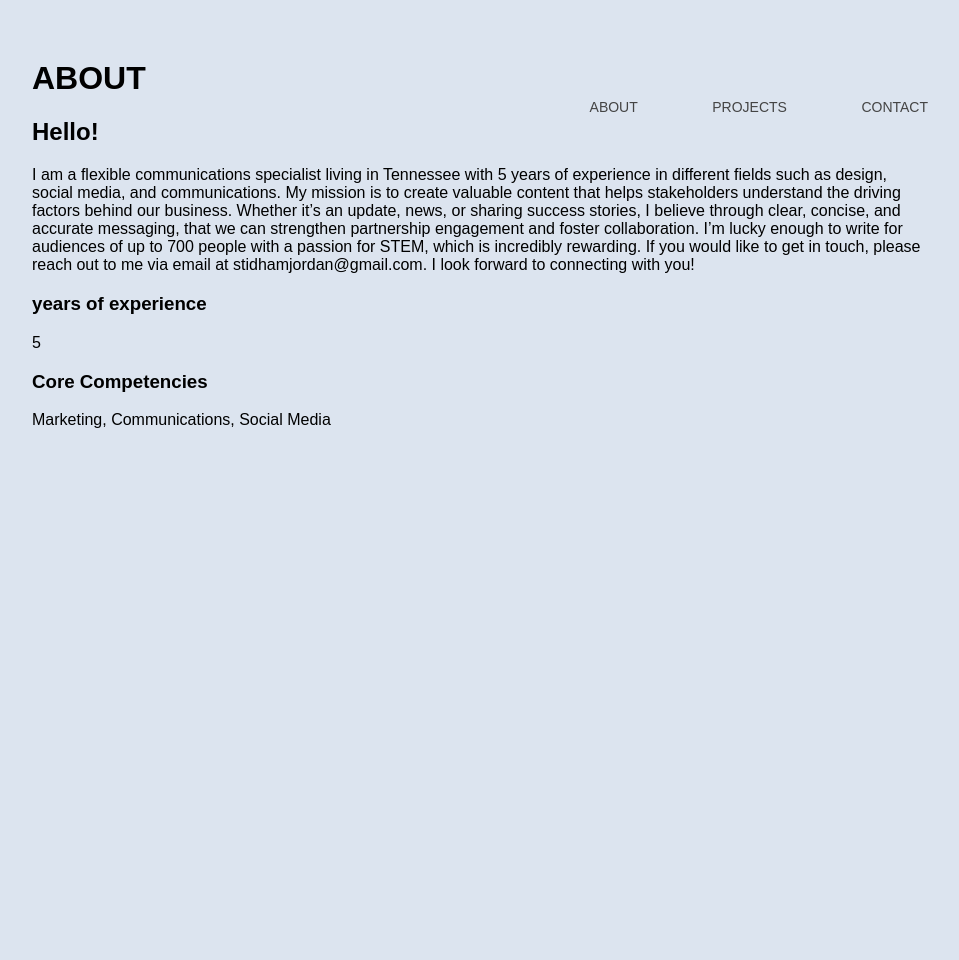
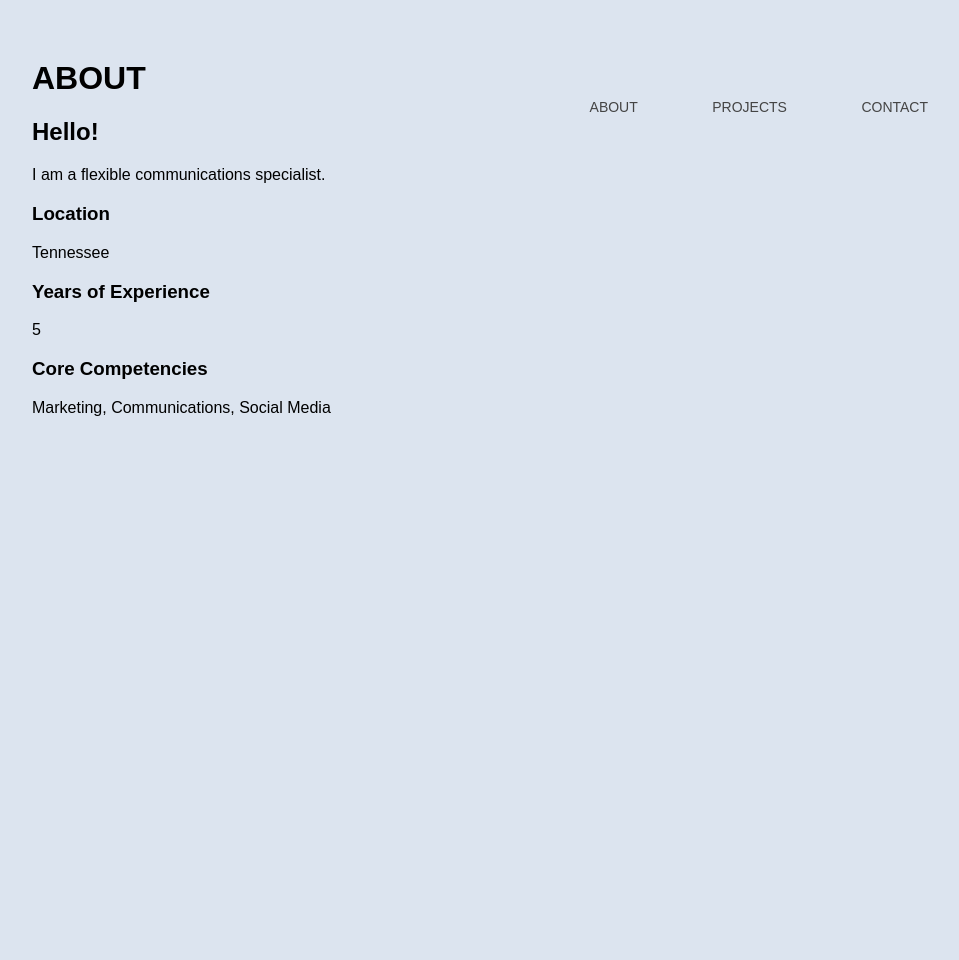
Before and after one commit to jordanstidham/PORTFOLIO, a Jekyll site: the page about.html, which Jekyll copies as it is, in a window 1280 px wide. Shown: the whole page, without its empty margins (160-1119 px from the left). Built offline with Jekyll 4.4.1, drawn with Linux system fonts in a browser that asks for light colours.

Commit message:
Update about.html

```diff
--- a/about.html
+++ b/about.html
@@ -12,8 +12,10 @@
 		</header>
 <h1>ABOUT</h1>
     <h2>Hello!</h2>
-    <p>I am a flexible communications specialist living in Tennessee with 5 years of experience in different fields such as design, social media, and communications. My mission is to create valuable content that helps stakeholders understand the driving factors behind our business. Whether it’s an update, news, or sharing success stories, I believe through clear, concise, and accurate messaging, that we can strengthen partnership engagement and foster collaboration. I’m lucky enough to write for audiences of up to 700 people with a passion for STEM, which is incredibly rewarding. If you would like to get in touch, please reach out to me via email at stidhamjordan@gmail.com. I look forward to connecting with you!</p>
-		<h3>years of experience</h3>
+    <p>I am a flexible communications specialist.
+		<h3>Location</h3>
+		<p>Tennessee</p>
+		<h3>Years of Experience</h3>
 		<p>5</p>
 		<h3>Core Competencies</h3>
 		<p>Marketing, Communications, Social Media</p>
```
